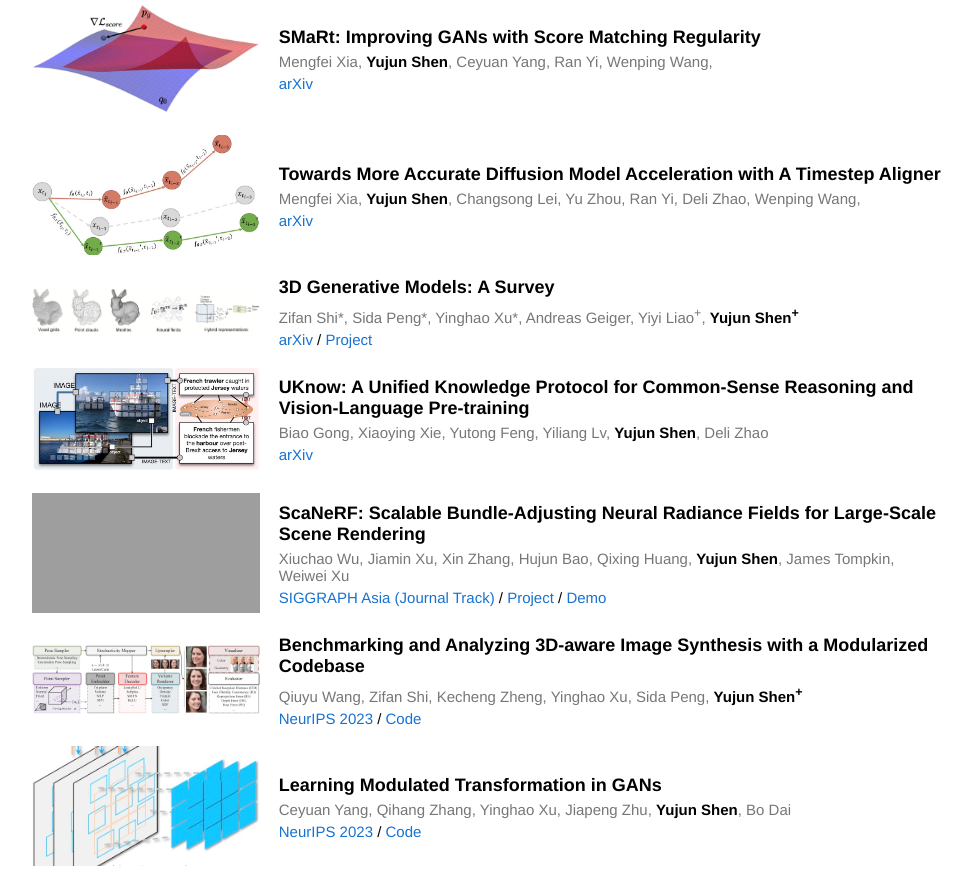
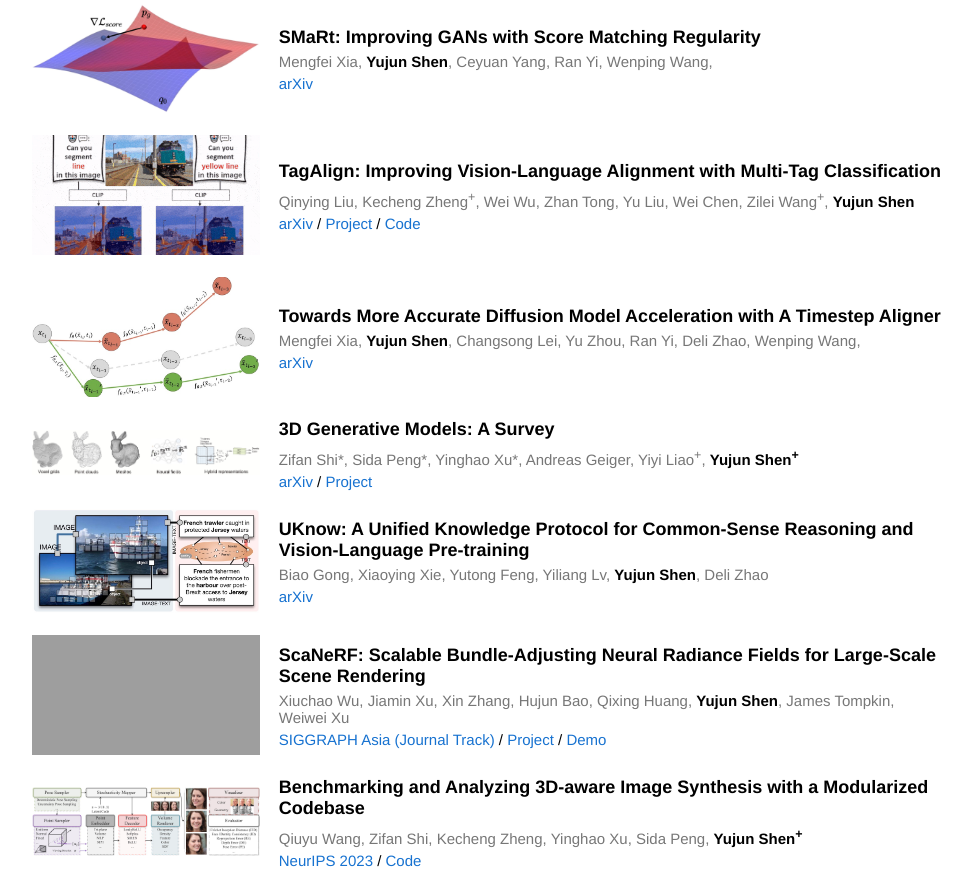
Before and after one commit to ShenYujun/shenyujun.github.io, a plain HTML site: page 0_publication_selected.html in a window 1280 px wide. Shown: the part 1654-2538 px from the top of the page, without its empty margins (143-1115 px from the left). Drawn offline with Linux system fonts and the light colour scheme; grey boxes are pictures that could not be loaded.

Commit message:
Add a missing project.

```diff
--- a/0_publication_selected.html
+++ b/0_publication_selected.html
@@ -94,6 +94,7 @@
 <tr name="GenDeF"></tr>
 <tr name="BerfScene"></tr>
 <tr name="SMaRt"></tr>
+<tr name="TagAlign"></tr>
 <tr name="DPM-Aligner"></tr>
 <tr name="3D Survey"></tr>
 <tr name="UKnow"></tr>
--- a/assets/project_renderer.js
+++ b/assets/project_renderer.js
@@ -151,6 +151,28 @@ render_project(
 
 
 // Projects.
+
+render_project(
+    project_name='TagAlign',
+    figure_path='./assets/projects/tagalign.gif',
+    title_name='TagAlign: Improving Vision-Language Alignment with Multi-Tag Classification',
+    author_list=[
+        'Qinying Liu',
+        'Kecheng Zheng', 'corresponding',
+        'Wei Wu',
+        'Zhan Tong',
+        'Yu Liu',
+        'Wei Chen',
+        'Zilei Wang', 'corresponding',
+        'Yujun Shen',
+    ],
+    material_list=[
+        ['arXiv', 'https://arxiv.org/pdf/2312.14149.pdf'],
+        ['Project', 'https://qinying-liu.github.io/Tag-Align/'],
+        ['Code', 'https://github.com/Qinying-Liu/TagAlign_code'],
+    ],
+    award_name=null,
+);
 
 render_project(
     project_name='SAM-Graph',
@@ -1646,7 +1668,7 @@ render_author('Jingren Zhou', 'https://scholar.google.com/citations?user=64zxhRU
 render_author('Jinjin Gu', 'https://scholar.google.com/citations?user=uMQ-G-QAAAAJ');
 render_author('Jiuniu Wang', 'https://scholar.google.com/citations?user=wcOO6hgAAAAJ');
 render_author('Junjie Yan', 'https://scholar.google.com/citations?user=rEYarG0AAAAJ');
-render_author('Juntao Zhang', 'https://github.com/JordanZh');
+render_author('Juntao Zhang', 'https://scholar.google.com/citations?user=0DmNqeQAAAAJ');
 render_author('Ka Leong Cheng', 'https://felixcheng97.github.io/');
 render_author('Kai Yang', 'https://scholar.google.com/citations?user=s5Z6X0cAAAAJ');
 render_author('Kai Zhu', 'https://scholar.google.com/citations?user=Mo_2YsgAAAAJ');
@@ -1670,6 +1692,7 @@ render_author('Qifeng Chen', 'https://cqf.io/');
 render_author('Qihang Zhang', 'https://zqh0253.github.io');
 render_author('Qingjie Liu', 'https://scholar.google.com/citations?user=HsLdRZYAAAAJ');
 render_author('Qingyan Bai', 'https://scholar.google.com/citations?user=xUMjxi4AAAAJ');
+render_author('Qinying Liu', 'https://scholar.google.com/citations?user=m8Wioy0AAAAJ');
 render_author('Qiuyu Wang', 'https://github.com/qiuyu96');
 render_author('Qixing Huang', 'https://www.cs.utexas.edu/~huangqx/');
 render_author('Quanquan Li', 'https://scholar.google.com/citations?user=EPY8z0UAAAAJ');
@@ -1688,7 +1711,7 @@ render_author('Tianpeng Bao');
 render_author('Tieniu Tan', 'https://scholar.google.com/citations?user=W-FGd_UAAAAJ');
 render_author('Wei Chen', 'http://www.cad.zju.edu.cn/home/chenwei/');
 render_author('Wei Li', 'https://bigballon.github.io/');
-render_author('Wei Wu', 'https://github.com/wuw2019');
+render_author('Wei Wu', 'https://scholar.google.com/citations?user=-Nv9XWAAAAAJ');
 render_author('Weihao Xia', 'https://scholar.google.com/citations?user=Egqp5AMAAAAJ');
 render_author('Weiwei Xu', 'http://www.cad.zju.edu.cn/home/weiweixu/weiweixu_en.htm');
 render_author('Wen Wang', 'https://scholar.google.com/citations?user=1ks0R04AAAAJ');
@@ -1710,7 +1733,7 @@ render_author('Xuan Wang', 'https://xuanwangvc.github.io/');
 render_author('Xueyang Fu', 'https://scholar.google.com/citations?user=tFNDn5EAAAAJ');
 render_author('Yan Huang', 'https://scholar.google.com/citations?user=6nUJrQ0AAAAJ');
 render_author('Yang Cao', 'https://scholar.google.com/citations?user=K7rTHNcAAAAJ');
-render_author('Ye Du', 'https://github.com/usr922');
+render_author('Ye Du', 'https://usr922.github.io/');
 render_author('Yibing Song', 'https://ybsong00.github.io/');
 render_author('Yichi Zhang');
 render_author('Yifei Zhang');
@@ -1737,6 +1760,7 @@ render_author('Yuxi Xiao', 'https://henry123-boy.github.io/');
 render_author('Yuxin Peng', 'https://scholar.google.com/citations?user=mFsXPNYAAAAJ');
 render_author('Zehua Fu', 'https://scholar.google.com/citations?user=Ug8JzsAAAAAJ');
 render_author('Zeyinzi Jiang');
+render_author('Zhan Tong', 'https://scholar.google.com/citations?user=6FsgWBMAAAAJ');
 render_author('Zhantao Yang');
 render_author('Zhaoxiang Zhang', 'https://zhaoxiangzhang.net/');
 render_author('Zhen Xu', 'https://zhenx.me/');
@@ -1747,5 +1771,6 @@ render_author('Zhirong Wu', 'https://scholar.google.com/citations?user=lH4zgcIAA
 render_author('Zhiyi Zhang', 'https://www.brando.dev/');
 render_author('Zhiyuan You', 'https://scholar.google.com/citations?user=YRnwvDwAAAAJ');
 render_author('Zifan Shi', 'https://vivianszf.github.io/');
+render_author('Zilei Wang', 'https://scholar.google.com.sg/citations?user=tMO7jm4AAAAJ');
 render_author('Ziyu Wan', 'http://raywzy.com/');
 render_author('Ziyuan Huang', 'https://huang-ziyuan.github.io/');
```
Also changed, not shown: 1_publication_full.html (+1 -0 lines), 8_publication_misc.html (+1 -0 lines), index.html (+1 -0 lines), assets/projects/tagalign.gif (added).
